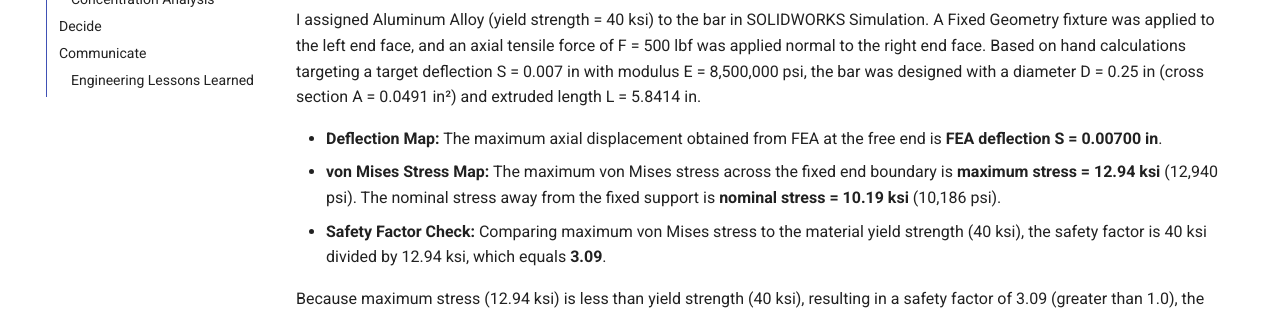
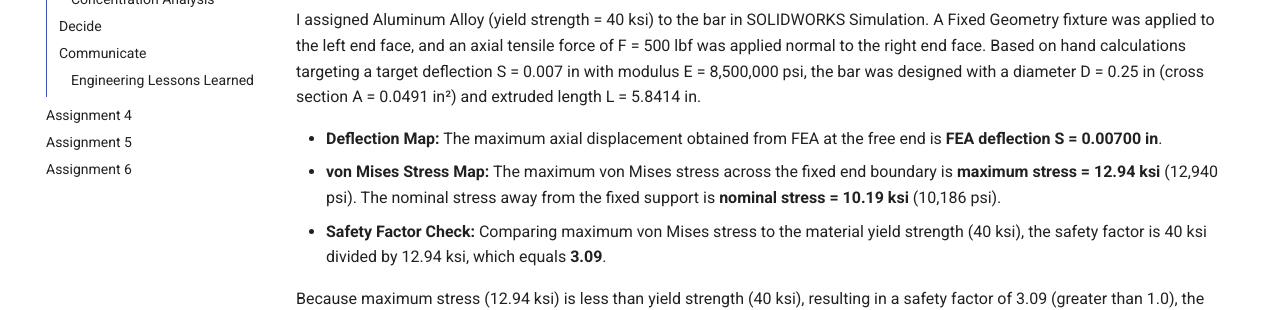
Before and after one commit to cburnha1/megr2157-portfolio, an MkDocs documentation site: the page built from docs/a3.md, in a window 1280 px wide. Shown: the part 463-773 px from the top of the page. Built offline with MkDocs 1.6.1 and Material for MkDocs 9.7.7, drawn with Linux system fonts in a browser that asks for light colours.

Commit message:
Update mkdocs.yml

```diff
--- a/mkdocs.yml
+++ b/mkdocs.yml
@@ -11,3 +11,6 @@ nav:
       - Assignment 1: a1.md
       - Assignment 2: a2.md
       - Assignment 3: a3.md
+      - Assignment 4: a4.md
+      - Assignment 5: a5.md
+      - Assignment 6: a6.md
```
